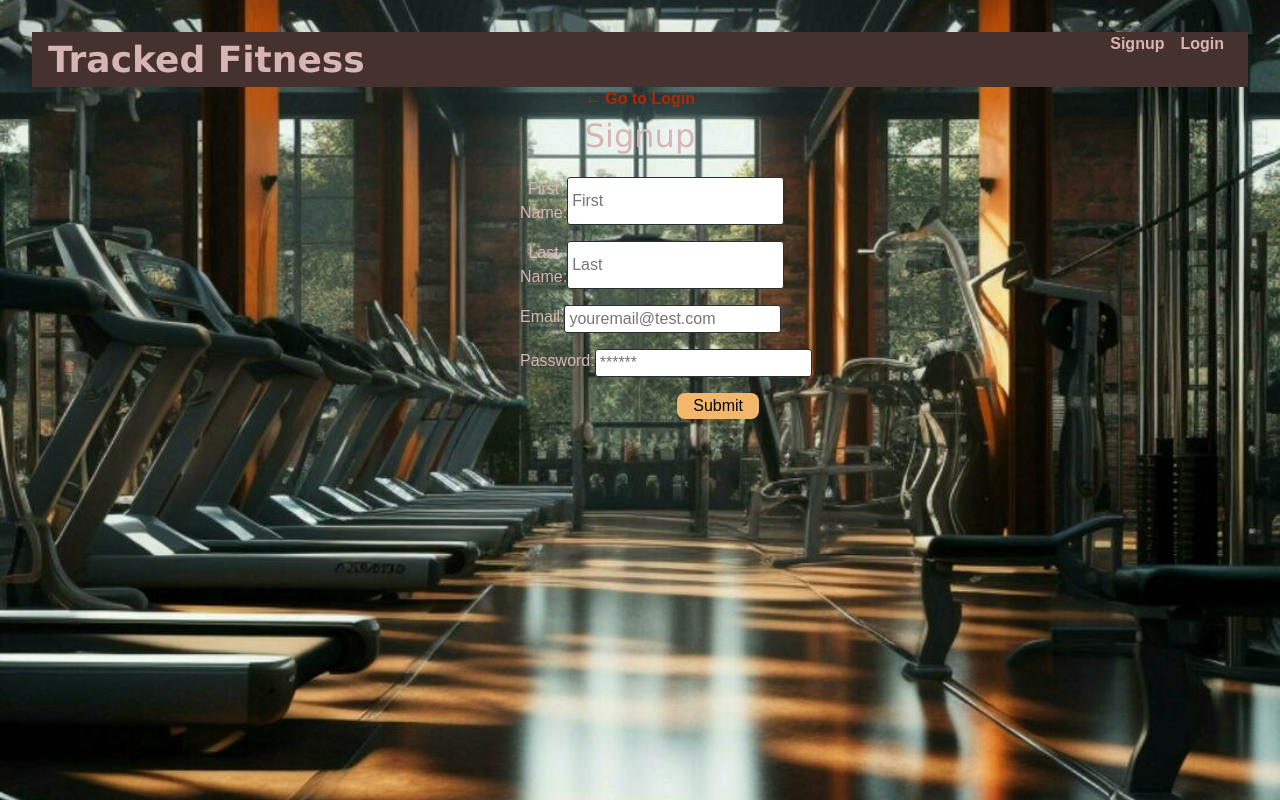
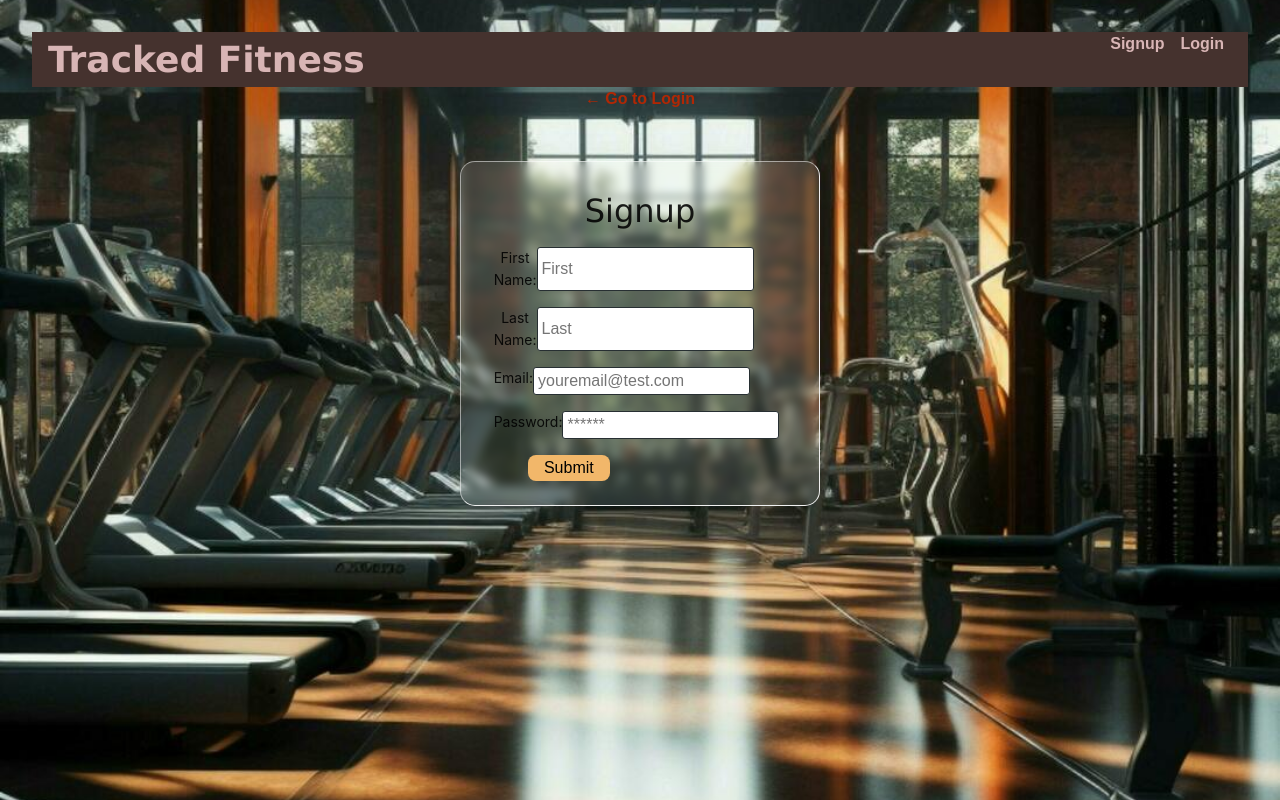
Before and after one commit to iqwixn/tracked-fitness, a React (Vite) app in the folder client/: page /signup in a window 1280 px wide. Built offline with nearby package versions, Linux system fonts and the light colour scheme.

Commit message:
fixed signup card

```diff
--- a/client/src/pages/Home.jsx
+++ b/client/src/pages/Home.jsx
@@ -3,7 +3,7 @@ import { useEffect, useState } from "react";
 import { useQuery } from "@apollo/client";
 import { QUERY_WORKOUTS, QUERY_USER } from "../utils/queries";
 import axios from "axios";
-import { Button, Card, Space, DatePicker, Col, Row } from "antd";
+import { Button, Card,  Col, Row } from "antd";
 import { Link } from "react-router-dom";
 import Datepickerform from "../components/Datepickerform";
 
@@ -18,10 +18,7 @@ const Home = () => {
   const [availableWorkouts, setAvailableWorkouts] = useState([]);
   const [userWorkoutPlans, setUserWorkoutPlans] = useState([]);
   const [mostRecentWorkoutPlan, setMostRecentWorkoutPlan] = useState(null);
-  const [controlledDate, setControlledDate] = useState(null);
-  const onChange = (date) => {
-    setControlledDate(date);
-  };
+
 
   useEffect(() => {
     // Fetch workouts when the component is loaded
--- a/client/src/pages/Signup.jsx
+++ b/client/src/pages/Signup.jsx
@@ -3,6 +3,7 @@ import { Link } from 'react-router-dom';
 import { useMutation } from '@apollo/client';
 import Auth from '../utils/auth';
 import { ADD_USER } from '../utils/mutations';
+import { Card } from "antd";
 
 function Signup(props) {
   const [formState, setFormState] = useState({ email: '', password: '' });
@@ -33,10 +34,10 @@ function Signup(props) {
   return (
     <div className="container my-1">
       <Link to="/login">← Go to Login</Link>
-
+      <Card className="login">
       <h2>Signup</h2>
       <form onSubmit={handleFormSubmit}>
-        <div className="flex-row space-between my-2">
+        <div className="flex-row space-between my-2 l">
           <label htmlFor="firstName">First Name:</label>
           <input
             placeholder="First"
@@ -80,6 +81,7 @@ function Signup(props) {
           <button type="submit">Submit</button>
         </div>
       </form>
+      </Card>
     </div>
   );
 }
```
